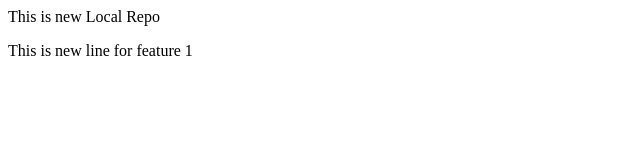
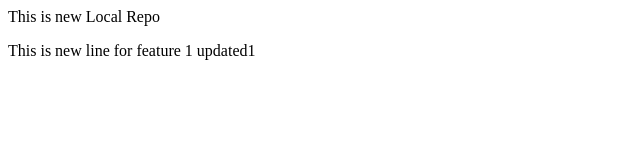
Before and after one commit to rohit-kumar-1812/local-repo-git-test, a plain HTML site: page index.html in a window 1280 px wide. Shown: the full height of the page, 0-640 px from the left. Drawn offline with Linux system fonts and the light colour scheme.

Commit message:
Feature1: Update the new line in index.html

```diff
--- a/index.html
+++ b/index.html
@@ -1,2 +1,2 @@
 <p> This is new Local Repo </p>
-<p>This is new line for feature 1</p>
+<p>This is new line for feature 1 updated1</p>
```
